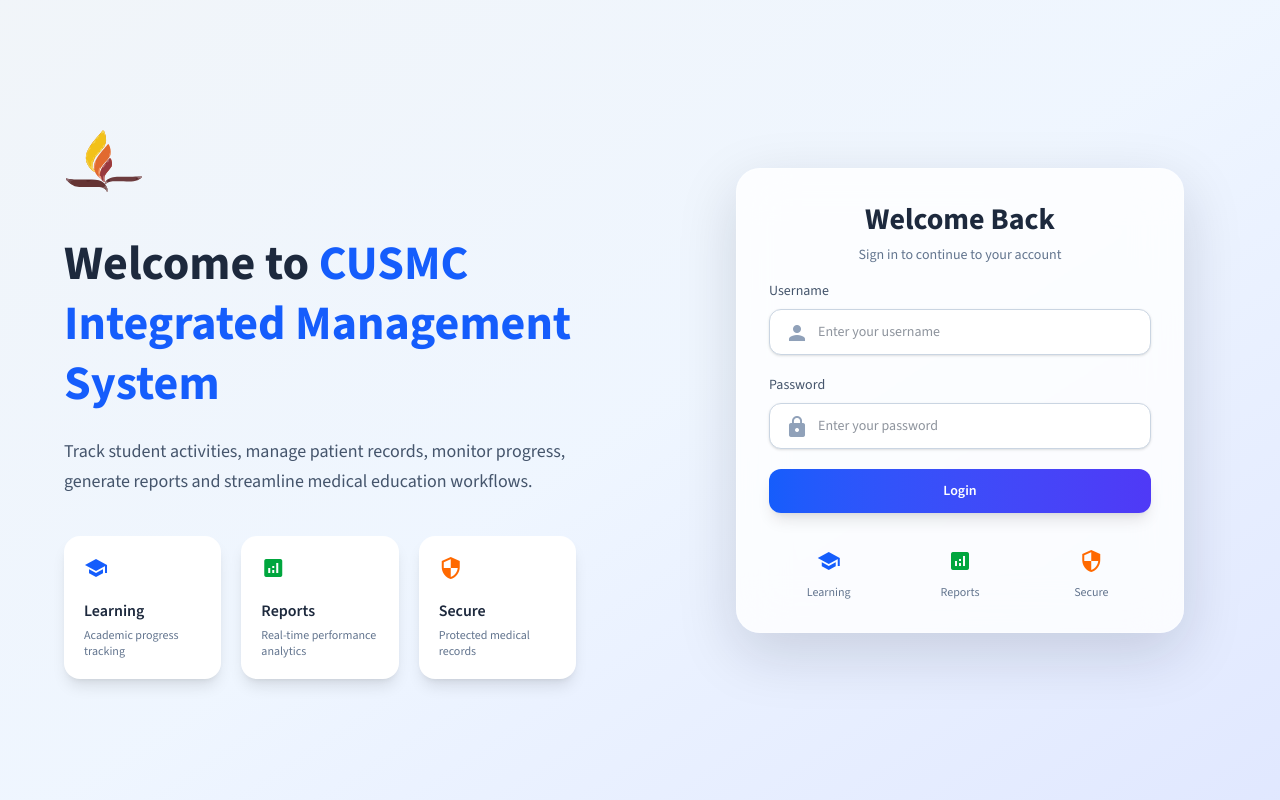
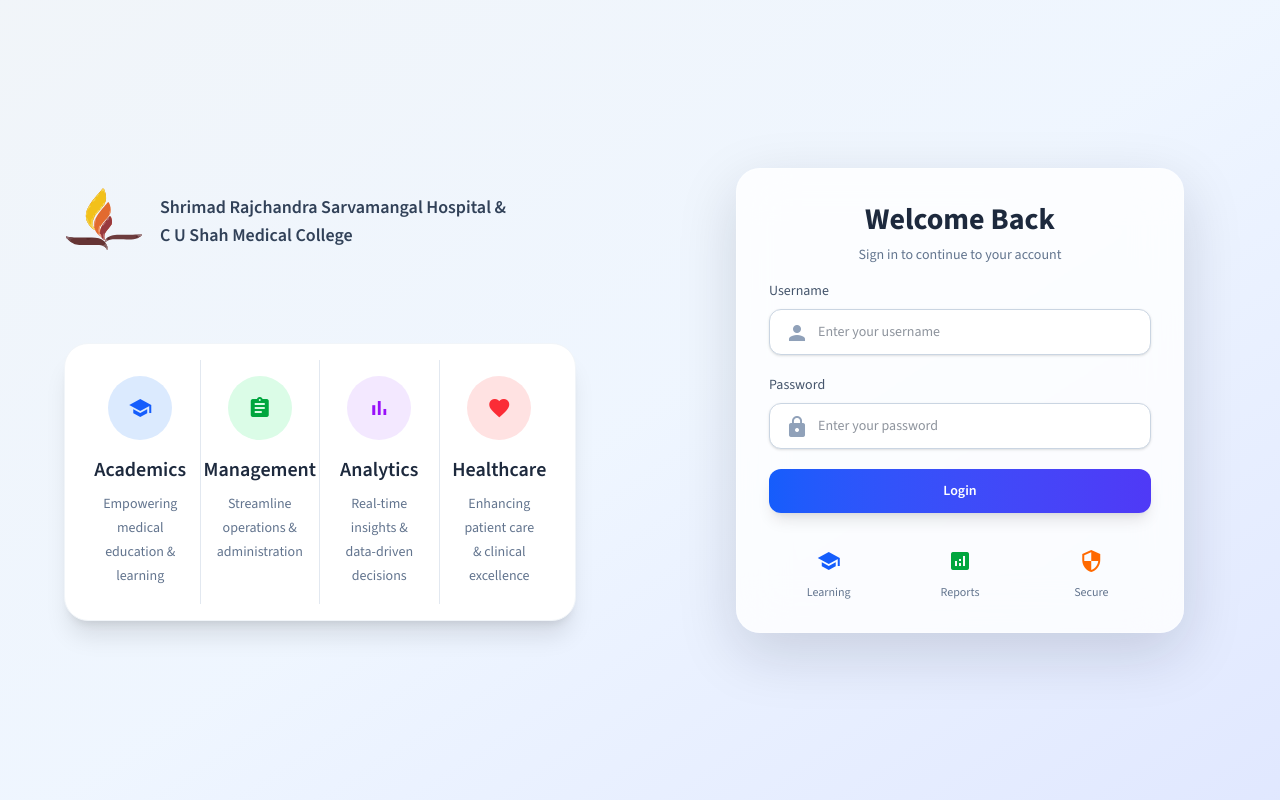
Before and after one commit to cusmc/smc9-ng, an Angular app: page /login in a window 1280 px wide. Built offline with nearby package versions, Linux system fonts and the light colour scheme.

Commit message:
Enhance login component layout and add new college image

```diff
--- a/src/app/auth/login/login.component.html
+++ b/src/app/auth/login/login.component.html
@@ -5,45 +5,113 @@
     <!-- Left Side -->
     <div class="hidden lg:flex flex-col justify-center px-16">
       <div class="max-w-xl">
-        <div class="mb-8">
+        <div class="mb-15 flex items-center gap-4">
           <img src="assets/SRSH_logo.svg" alt="CUSMC" class="h-20 w-20 mb-6" />
+          <div class="text-slate-700 font-semibold text-lg mb-5">
+            Shrimad Rajchandra Sarvamangal Hospital & <br />
+            C U Shah Medical College
+            <!-- <p class="text-[#795548] text-lg font-bold font-3xl">Love & Care</p> -->
+          </div>
         </div>
 
-        <h1 class="text-5xl font-bold leading-tight text-slate-800">
-          Welcome to
-          <span class="text-blue-600">CUSMC Integrated Management System</span>
-        </h1>
+        <!-- <h1 class="text-5xl font-bold leading-tight text-slate-800">
+          Welcome to SRSH Hospital
+          <span class="text-blue-600"> </span>
+        </h1> -->
+        <!-- <h2
+          class="relative mb-4 pb-4 text-3xl font-bold text-gray-900 after:content-[''] after:absolute after:left-0 after:bottom-0 after:w-20 after:h-1 after:bg-blue-600 after:rounded-full"
+        ></h2> -->
+        <!-- <h2 class="text-2xl font-bold text-blue-600">
+          Shrimad Rajchandra Sarvamangal Hospital & <br />
+          C U Shah Medical College
+        </h2> -->
 
-        <p class="mt-6 text-lg text-slate-600 leading-relaxed">
+        <!-- <p class="mt-6 text-lg text-slate-600 leading-relaxed">
           Track student activities, manage patient records, monitor progress,
           generate reports and streamline medical education workflows.
-        </p>
+        </p> -->
 
-        <div class="mt-10 grid grid-cols-3 gap-5">
-          <div class="rounded-2xl bg-white p-5 shadow-lg">
-            <span class="material-icons text-3xl text-blue-600"> school </span>
-            <h3 class="mt-3 font-semibold text-slate-800">Learning</h3>
-            <p class="mt-1 text-xs text-slate-500">
-              Academic progress tracking
-            </p>
-          </div>
+        <div
+          class="mt-10 rounded-3xl bg-white p-4 w-full shadow-xl border border-slate-100"
+        >
+          <div
+            class="grid grid-cols-3 md:grid-cols-4 divide-x divide-slate-200"
+          >
+            <!-- Academics -->
+            <div class="flex flex-col items-center px-6 py-4 text-center">
+              <div
+                class="flex h-16 w-16 items-center justify-center rounded-full bg-blue-100"
+              >
+                <span class="material-icons text-3xl text-blue-600"
+                  >school</span
+                >
+              </div>
 
-          <div class="rounded-2xl bg-white p-5 shadow-lg">
-            <span class="material-icons text-3xl text-green-600">
-              analytics
-            </span>
-            <h3 class="mt-3 font-semibold text-slate-800">Reports</h3>
-            <p class="mt-1 text-xs text-slate-500">
-              Real-time performance analytics
-            </p>
-          </div>
+              <h3 class="mt-4 text-xl font-semibold text-slate-800">
+                Academics
+              </h3>
 
-          <div class="rounded-2xl bg-white p-5 shadow-lg">
-            <span class="material-icons text-3xl text-orange-500">
-              security
-            </span>
-            <h3 class="mt-3 font-semibold text-slate-800">Secure</h3>
-            <p class="mt-1 text-xs text-slate-500">Protected medical records</p>
+              <p class="mt-2 text-sm leading-6 text-slate-500">
+                Empowering medical education & learning
+              </p>
+            </div>
+
+            <!-- Management -->
+            <div class="flex flex-col items-center px-6 py-4 text-center">
+              <div
+                class="flex h-16 w-16 items-center justify-center rounded-full bg-green-100"
+              >
+                <span class="material-icons text-3xl text-green-600"
+                  >assignment</span
+                >
+              </div>
+
+              <h3 class="mt-4 text-xl font-semibold text-slate-800">
+                Management
+              </h3>
+
+              <p class="mt-2 text-sm leading-6 text-slate-500">
+                Streamline operations & administration
+              </p>
+            </div>
+
+            <!-- Analytics -->
+            <div class="flex flex-col items-center px-6 py-4 text-center">
+              <div
+                class="flex h-16 w-16 items-center justify-center rounded-full bg-purple-100"
+              >
+                <span class="material-icons text-3xl text-purple-600"
+                  >bar_chart</span
+                >
+              </div>
+
+              <h3 class="mt-4 text-xl font-semibold text-slate-800">
+                Analytics
+              </h3>
+
+              <p class="mt-2 text-sm leading-6 text-slate-500">
+                Real-time insights & data-driven decisions
+              </p>
+            </div>
+
+            <!-- Healthcare -->
+            <div class="flex flex-col items-center px-6 py-4 text-center">
+              <div
+                class="flex h-16 w-16 items-center justify-center rounded-full bg-red-100"
+              >
+                <span class="material-icons text-3xl text-red-500"
+                  >favorite</span
+                >
+              </div>
+
+              <h3 class="mt-4 text-xl font-semibold text-slate-800">
+                Healthcare
+              </h3>
+
+              <p class="mt-2 text-sm leading-6 text-slate-500">
+                Enhancing patient care & clinical excellence
+              </p>
+            </div>
           </div>
         </div>
       </div>
@@ -219,7 +287,7 @@
       SRSH Hospital & C U Shah Medical College
     </span>
     <span class="mx-2">•</span>
-    Integrated Management System
+    CUSMC ERP System
     <span class="mx-2">•</span>
     Powered by IT Department
   </div>
```
Also changed, not shown: 1 other file (tests, documents, lock files or other folders).
